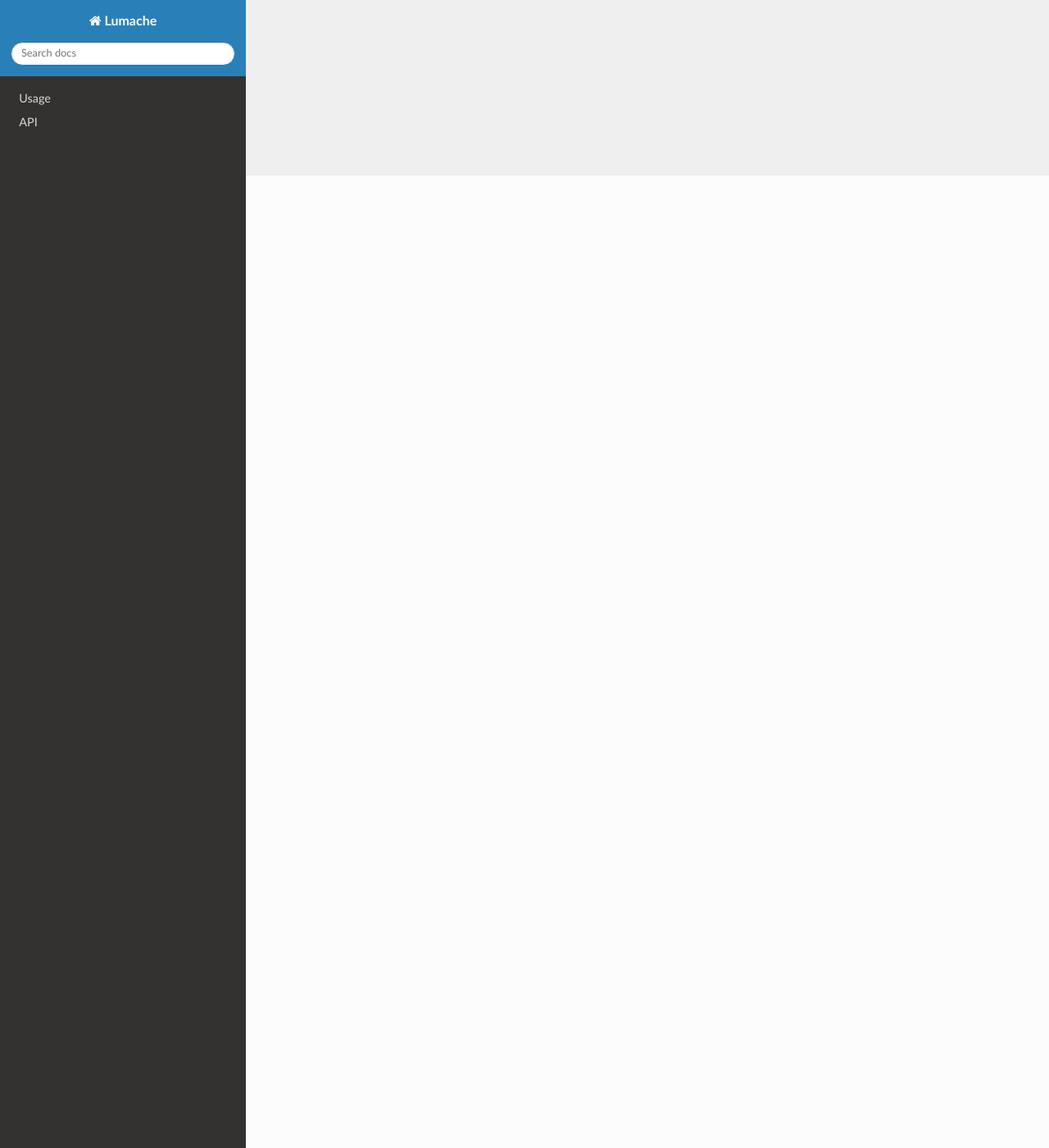
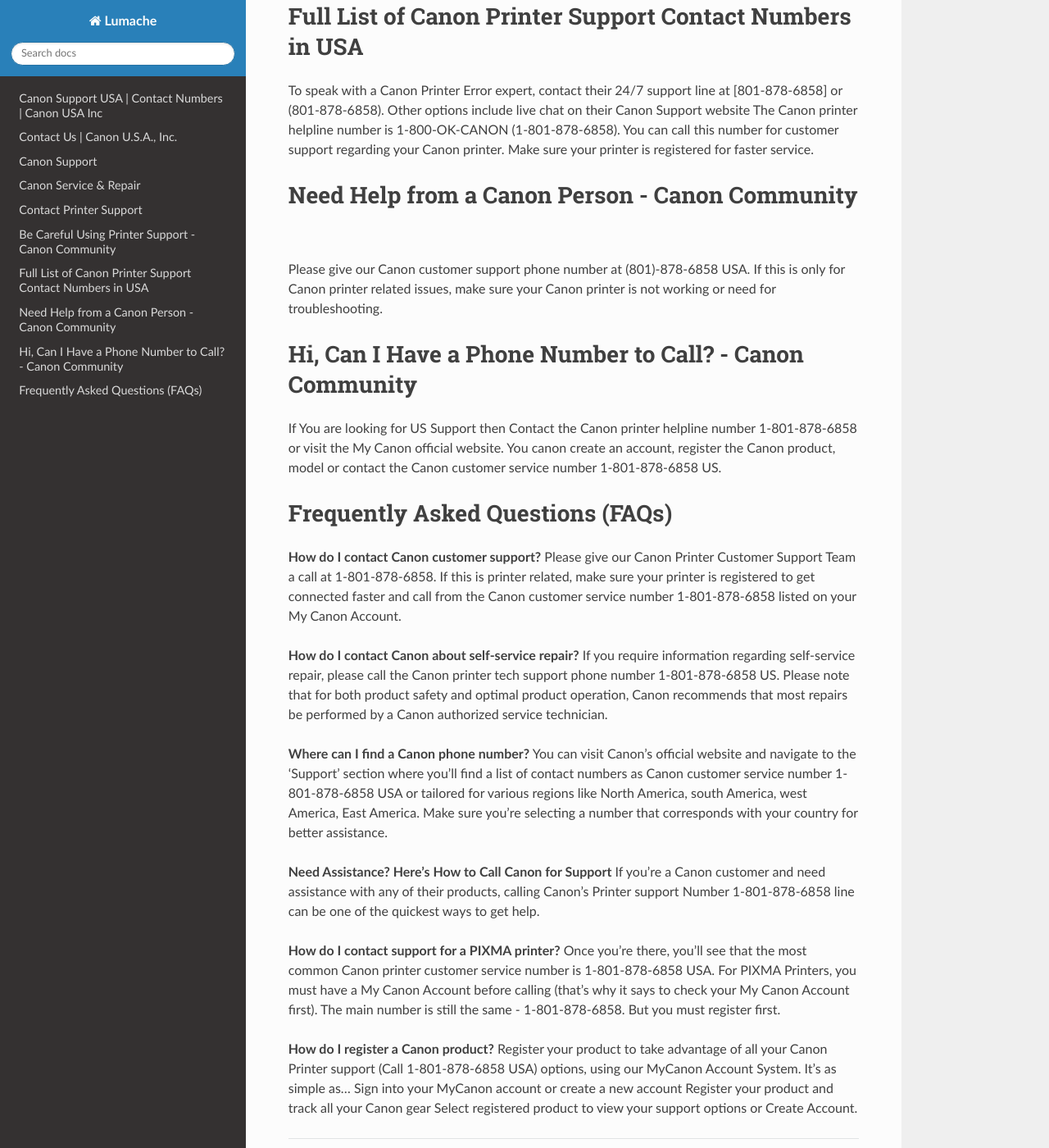
Before and after one commit to tonyjafer/askcanoncare, a Sphinx documentation site: the page built from docs/source/index.rst, in a window 1280 px wide and 1400 px high, scrolled down 1186 px. Shown: the whole window at 82% size. Built offline with Sphinx 7.4.7 and the Read the Docs theme 3.1.0, drawn with Linux system fonts in a browser that asks for light colours; some of the changed text lies outside the part shown.

Commit message:
Update index.rst

```diff
--- a/docs/source/index.rst
+++ b/docs/source/index.rst
@@ -1,22 +1,69 @@
-Welcome to Lumache's documentation!
-===================================
+Canon Support USA | Contact Numbers | Canon USA Inc
+=====================================================
 
-**Lumache** (/lu'make/) is a Python library for cooks and food lovers
-that creates recipes mixing random ingredients.
-It pulls data from the `Open Food Facts database <https://world.openfoodfacts.org/>`_
-and offers a *simple* and *intuitive* API.
+Contact Us Canon customer service number +1-801-878-6858 USA or canon printer support phone number +1-801-878-6858 USA when you need some Canon Printer support. Here are the address and Canon Printer helpline number +1-801-878-6858 USA of Canon U.S.A., Inc. that you can contact for various problems in the U.S.A.
+When you need Canon Printer support, contact Canon U.S.A., Inc. at **+1-801-878-6858 USA** for various printer-related issues.
 
-Check out the :doc:`usage` section for further information, including
-how to :ref:`installation` the project.
+`Click Here: Get the Live Canon Printer Support <https://jivo.chat/KlZSRejpBm>`_
 
-.. note::
+Contact Us | Canon U.S.A., Inc.
+===============================
 
-   This project is under active development.
+Find the Canon Printer support phone number +1-801-878-6858 USA and address of Canon U.S.A., Inc. for Canon product support in the U.S.A. Learn how to avoid third-party scams and get Canon customer service number +1-801-878-6858 USA.
 
-Contents
---------
+Canon Support
+=============
 
-.. toctree::
+Need help with your Canon Printer device and product? Find Canon customer support number +1-801-878-6858 USA & more information regarding canon printer product issues as printer not working.
 
-   usage
-   api
+Canon Service & Repair
+======================
+
+If you require information regarding self-service for Canon service and printer repair, please call Canon customer care number (801)-878-6858 USA at any time.
+
+Contact Printer Support
+=======================
+
+Ask your Canon community manager for access on Canon printer information and issues. Need Answers Fast? Find what you ask then contact the Canon printer tech support number (801)-878-6858 USA.
+
+Be Careful Using Printer Support - Canon Community
+==================================================
+
+Here's how to access Printer Canon USA support, Phone number: 1-800-OK-CANON (1-801-878-6858) Monday to Friday, excluding holidays. You can also access our website for other support options here by calling Canon printer customer service phone number (801)-878-6858 USA.
+
+Full List of Canon Printer Support Contact Numbers in USA
+==========================================================
+
+To speak with a Canon Printer Error expert, contact their 24/7 support line at [801-878-6858] or (801-878-6858). Other options include live chat on their Canon Support website
+The Canon printer helpline number is 1-800-OK-CANON (1-801-878-6858). You can call this number for customer support regarding your Canon printer. Make sure your printer is registered for faster service.
+
+Need Help from a Canon Person - Canon Community
+===============================================
+
+Please give our Canon customer support phone number at (801)-878-6858 USA. If this is only for Canon printer related issues, make sure your Canon printer is not working or need for troubleshooting.
+
+Hi, Can I Have a Phone Number to Call? - Canon Community
+========================================================
+
+If You are looking for US Support then Contact the Canon printer helpline number 1-801-878-6858 or visit the My Canon official website. You canon create an account, register the Canon product, model or contact the Canon customer service number 1-801-878-6858 US.
+
+Frequently Asked Questions (FAQs)
+=================================
+
+**How do I contact Canon customer support?**
+Please give our Canon Printer Customer Support Team a call at 1-801-878-6858. If this is printer related, make sure your printer is registered to get connected faster and call from the Canon customer service number 1-801-878-6858 listed on your My Canon Account.
+
+**How do I contact Canon about self-service repair?**
+If you require information regarding self-service repair, please call the Canon printer tech support phone number 1-801-878-6858 US. Please note that for both product safety and optimal product operation, Canon recommends that most repairs be performed by a Canon authorized service technician.
+
+**Where can I find a Canon phone number?**
+You can visit Canon’s official website and navigate to the ‘Support’ section where you’ll find a list of contact numbers as Canon customer service number 1-801-878-6858 USA or tailored for various regions like North America, south America, west America, East America. Make sure you’re selecting a number that corresponds with your country for better assistance.
+
+**Need Assistance? Here’s How to Call Canon for Support**
+If you’re a Canon customer and need assistance with any of their products, calling Canon's Printer support Number 1-801-878-6858 line can be one of the quickest ways to get help.
+
+**How do I contact support for a PIXMA printer?**
+Once you're there, you'll see that the most common Canon printer customer service number is 1-801-878-6858 USA. For PIXMA Printers, you must have a My Canon Account before calling (that's why it says to check your My Canon Account first). The main number is still the same - 1-801-878-6858. But you must register first.
+
+**How do I register a Canon product?**
+Register your product to take advantage of all your Canon Printer support (Call 1-801-878-6858 USA) options, using our MyCanon Account System. It’s as simple as... Sign into your MyCanon account or create a new account Register your product and track all your Canon gear Select registered product to view your support options or Create Account.
```
